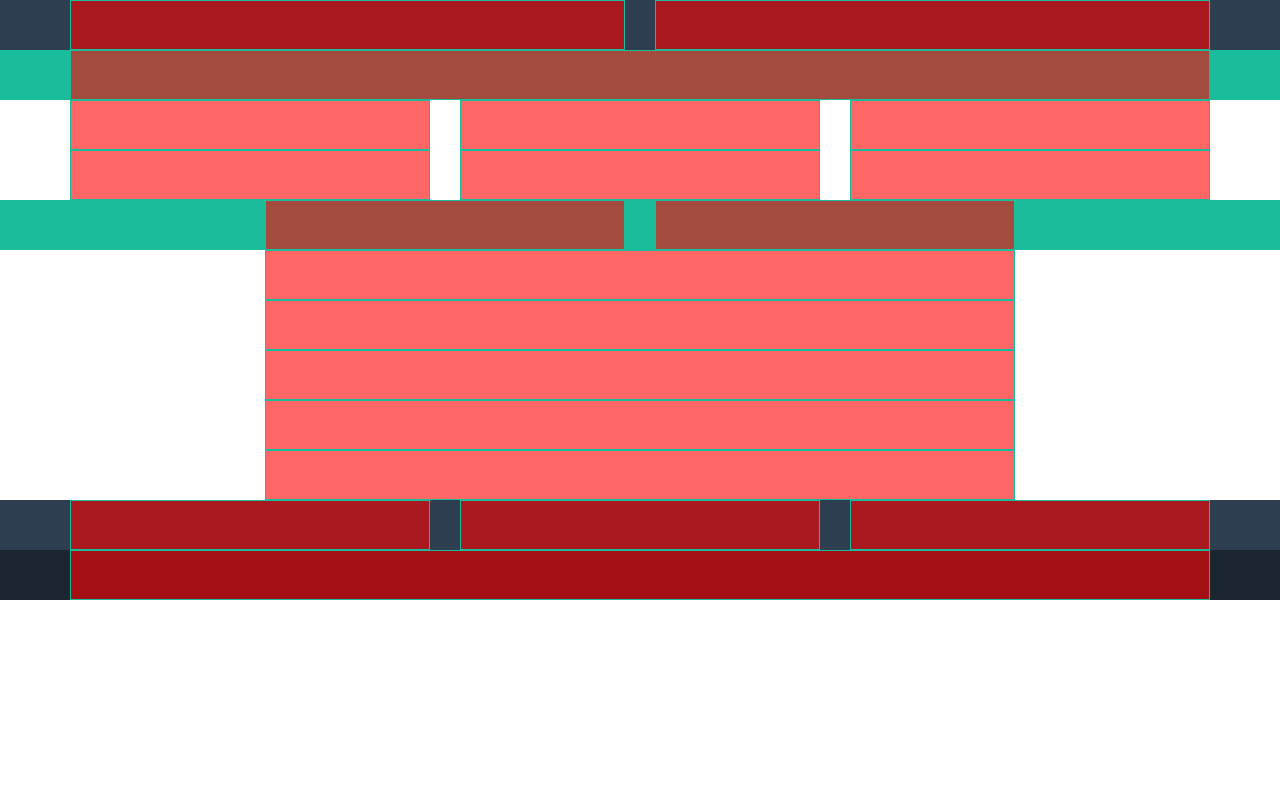
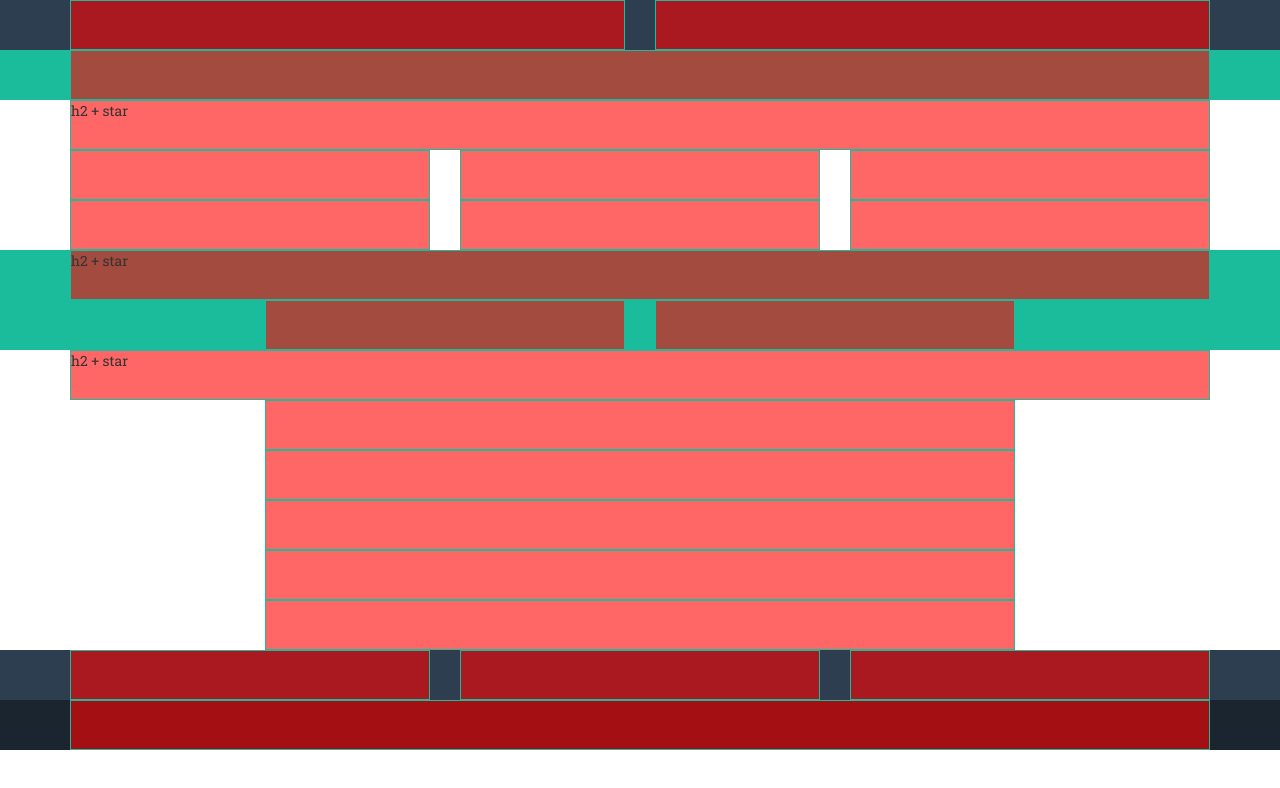
Before and after one commit to FabioMezzina/html-css-bootstrap-freelancer, a plain HTML site: page index.html in a window 1280 px wide. Drawn offline with nearby package versions, Linux system fonts and the light colour scheme.

Commit message:
mod titles position

```diff
--- a/index.html
+++ b/index.html
@@ -47,8 +47,12 @@
     <!-- PORTFOLIO section -->
     <section id="portfolio">
       <div class="container">
-        <!-- h2 + star -->
         <div class="row">
+          <div class="col-xs-12">
+            <div class="box">
+              h2 + star
+            </div>
+          </div>
           <div class="col-xs-12 col-sm-6 col-md-4">
             <div class="box">
               <!-- image -->
@@ -86,8 +90,12 @@
     <!-- ABOUT section -->
     <section id="about">
       <div class="container">
-        <!-- h2 + star -->
         <div class="row">
+          <div class="col-xs-12">
+            <div class="box">
+              h2 + star
+            </div>
+          </div>
           <div class="col-xs-12 col-md-4 col-md-offset-2">
             <div class="box">
               <!-- contents -->
@@ -106,8 +114,12 @@
     <!-- CONTACT section -->
     <section id="contact">
       <div class="container">
-        <!-- h2 + star -->
         <div class="row">
+          <div class="col-xs-12">
+            <div class="box">
+              h2 + star
+            </div>
+          </div>
           <div class="col-xs-12 col-md-8 col-md-offset-2">
             <div class="box">
               <!-- input -->
```
